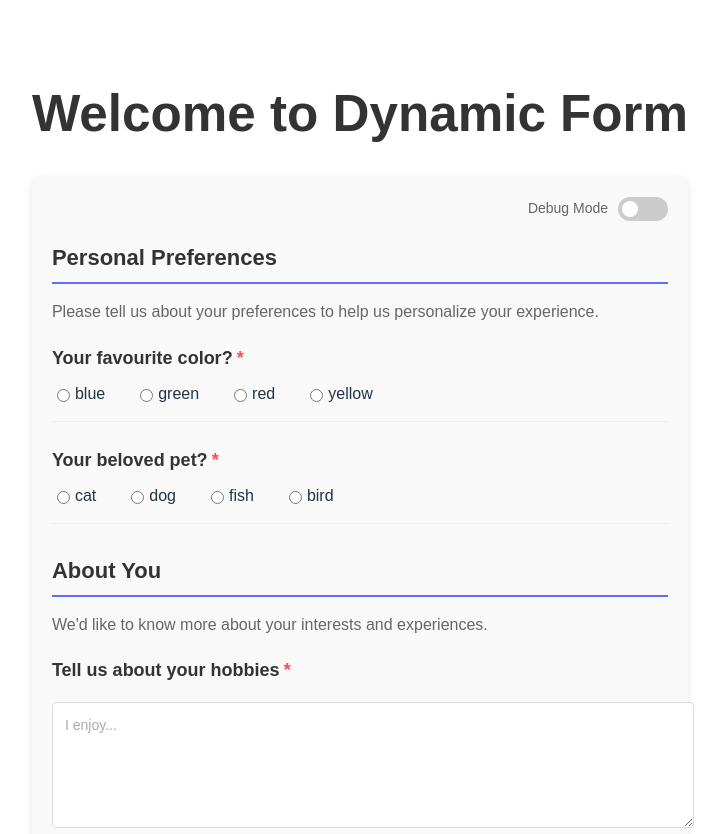
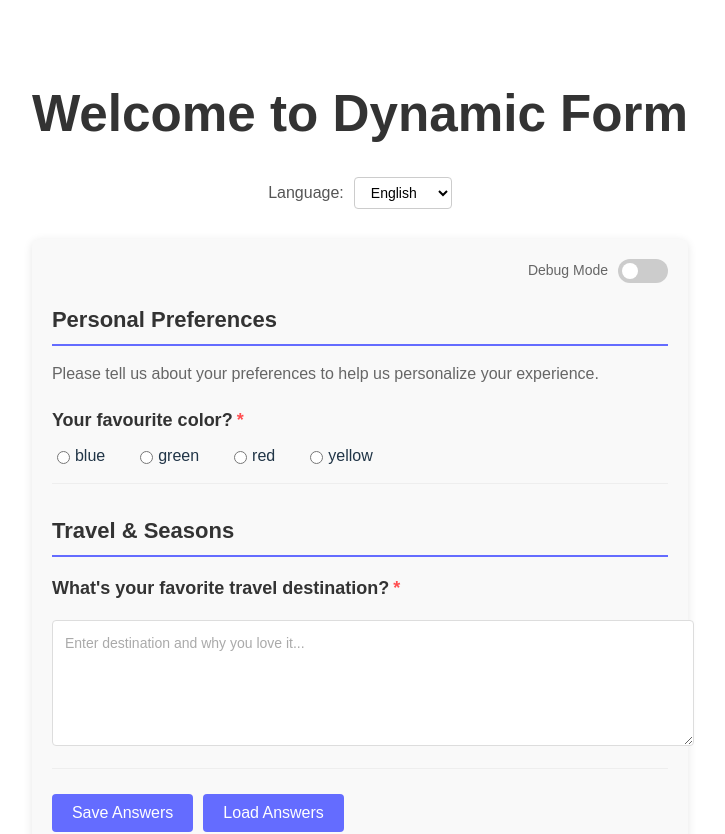
Before and after one commit to chtz/cursordemo_dynamicform, a React (Vite) app: page / in a window 1280 px wide. Shown: the top 834 px of the page, without its empty margins (280-1005 px from the left). Built offline with nearby package versions, Linux system fonts and the light colour scheme.

Commit message:
question and option identifiers

```diff
--- a/src/App.css
+++ b/src/App.css
@@ -370,3 +370,32 @@ footer {
 .form-paragraph p {
   margin: 0;
 }
+
+.language-selector {
+  display: flex;
+  align-items: center;
+  justify-content: center;
+  margin-top: 10px;
+  gap: 10px;
+}
+
+.language-selector label {
+  font-size: 16px;
+  color: #555;
+}
+
+.language-selector select {
+  padding: 6px 12px;
+  border: 1px solid #ccc;
+  border-radius: 4px;
+  font-size: 14px;
+  cursor: pointer;
+  background-color: white;
+  transition: border-color 0.3s;
+}
+
+.language-selector select:focus {
+  outline: none;
+  border-color: #646cff;
+  box-shadow: 0 0 0 3px rgba(100, 108, 255, 0.1);
+}
--- a/src/App.jsx
+++ b/src/App.jsx
@@ -3,68 +3,131 @@ import './App.css'
 import { saveAnswers, loadAnswers, saveQuestions, loadQuestions, clearAllStoredData } from './services/answerService'
 
 function App() {
-  // Define initial form items with different types
+  // Define initial form items with different types, language support, and identifiers
   const initialFormItems = [
     {
+      id: "section-preferences",
       type: "title",
-      content: "Personal Preferences"
+      content: {
+        en: "Personal Preferences",
+        de: "Persönliche Präferenzen"
+      }
     },
     {
+      id: "text-preferences-intro",
       type: "text",
-      content: "Please tell us about your preferences to help us personalize your experience."
+      content: {
+        en: "Please tell us about your preferences to help us personalize your experience.",
+        de: "Bitte teilen Sie uns Ihre Präferenzen mit, damit wir Ihr Erlebnis personalisieren können."
+      }
     },
     {
+      id: "q-color",
       type: "choice",
-      question: "Your favourite color?",
-      options: ["blue", "green", "red", "yellow"]
+      question: {
+        en: "Your favourite color?",
+        de: "Deine Lieblingsfarbe?"
+      },
+      options: [
+        { id: "color-blue", en: "blue", de: "blau" },
+        { id: "color-green", en: "green", de: "grün" },
+        { id: "color-red", en: "red", de: "rot" },
+        { id: "color-yellow", en: "yellow", de: "gelb" }
+      ]
     },
     {
-      type: "choice",
-      question: "Your beloved pet?",
-      options: ["cat", "dog", "fish", "bird"]
+      id: "section-travel",
+      type: "title",
+      content: {
+        en: "Travel & Seasons",
+        de: "Reisen & Jahreszeiten"
+      }
     },
     {
-      type: "title",
-      content: "About You"
+      id: "q-travel",
+      type: "text",
+      question: {
+        en: "What's your favorite travel destination?",
+        de: "Was ist dein Lieblings-Reiseziel?"
       },
-    {
-      type: "text",
-      content: "We'd like to know more about your interests and experiences."
-    },
-    {
-      type: "text",
-      question: "Tell us about your hobbies",
-      placeholder: "I enjoy..."
-    },
-    {
-      type: "title",
-      content: "Travel & Seasons"
-    },
-    {
-      type: "choice",
-      question: "Your preferred season?",
-      options: ["spring", "summer", "fall", "winter"]
-    },
-    {
-      type: "text",
-      question: "What's your favorite travel destination?",
-      placeholder: "Enter destination and why you love it..."
+      placeholder: {
+        en: "Enter destination and why you love it...",
+        de: "Geben Sie das Reiseziel ein und warum Sie es lieben..."
+      }
     }
   ];
 
+  // App state
   const [formItems, setFormItems] = useState(initialFormItems);
   const [questionsJson, setQuestionsJson] = useState('');
-
-  // State to store user's answers
-  const [userAnswers, setUserAnswers] = useState({});
+  const [userAnswers, setUserAnswers] = useState({ language: 'en', answers: {} });
   const [saveStatus, setSaveStatus] = useState('');
   const [questionsStatus, setQuestionsStatus] = useState('');
   const [debugMode, setDebugMode] = useState(false);
   const [jsonError, setJsonError] = useState('');
   const [validationErrors, setValidationErrors] = useState({});
+  const [language, setLanguage] = useState('en'); // Default language is English
 
   // Reference to the form element
   const formRef = useRef(null);
+
+  // Translations for UI elements
+  const uiTranslations = {
+    en: {
+      title: "Welcome to Dynamic Form",
+      debugMode: "Debug Mode",
+      formItems: "Form Items (Debug Mode)",
+      formatJson: "Format JSON",
+      saveQuestions: "Save Questions",
+      loadQuestions: "Load Questions",
+      resetAllData: "Reset All Data",
+      saveAnswers: "Save Answers",
+      loadAnswers: "Load Answers",
+      yourAnswers: "Your Answers (Debug Mode)",
+      required: "*",
+      answerRequired: "This question requires an answer",
+      pleaseAnswerAll: "Please answer all questions before saving",
+      savedSuccessfully: "Answers saved successfully",
+      loadedSuccessfully: "Answers loaded successfully",
+      noSavedAnswers: "No saved answers found",
+      errorSaving: "Error saving answers",
+      errorLoading: "Error loading answers",
+      questionsReset: "All data reset to default and cleared from storage",
+      answersCleared: "Answers have been cleared",
+      footer: "© 2024 Dynamic Form. All rights reserved.",
+      language: "Language"
+    },
+    de: {
+      title: "Willkommen beim dynamischen Formular",
+      debugMode: "Debug-Modus",
+      formItems: "Formularelemente (Debug-Modus)",
+      formatJson: "JSON formatieren",
+      saveQuestions: "Fragen speichern",
+      loadQuestions: "Fragen laden",
+      resetAllData: "Alle Daten zurücksetzen",
+      saveAnswers: "Antworten speichern",
+      loadAnswers: "Antworten laden",
+      yourAnswers: "Deine Antworten (Debug-Modus)",
+      required: "*",
+      answerRequired: "Diese Frage erfordert eine Antwort",
+      pleaseAnswerAll: "Bitte beantworte alle Fragen, bevor du speicherst",
+      savedSuccessfully: "Antworten erfolgreich gespeichert",
+      loadedSuccessfully: "Antworten erfolgreich geladen",
+      noSavedAnswers: "Keine gespeicherten Antworten gefunden",
+      errorSaving: "Fehler beim Speichern der Antworten",
+      errorLoading: "Fehler beim Laden der Antworten",
+      questionsReset: "Alle Daten auf Standardwerte zurückgesetzt und aus dem Speicher gelöscht",
+      answersCleared: "Antworten wurden gelöscht",
+      footer: "© 2024 Dynamisches Formular. Alle Rechte vorbehalten.",
+      language: "Sprache"
+    }
+  };
+
+  // Helper function to get text in current language
+  const getText = (textObj) => {
+    if (!textObj) return '';
+    return textObj[language] || textObj.en || '';
+  };
 
   // Load questions and answers from storage when component mounts
   useEffect(() => {
@@ -73,9 +136,9 @@ function App() {
         // Load questions
         const savedQuestions = await loadQuestions();
         if (savedQuestions) {
-          console.log('Loaded questions from localStorage:', savedQuestions);
+          console.log('Loaded questions from localStorage:', JSON.stringify(savedQuestions));
           setFormItems(savedQuestions);
-          setQuestionsStatus('Questions loaded successfully from localStorage');
+          setQuestionsStatus(getText(uiTranslations[language].loadedSuccessfully));
         } else {
           console.log('No saved questions found, using initial questions');
           // No saved questions, use initial questions
@@ -85,13 +148,21 @@ function App() {
         // Load answers
         const savedAnswers = await loadAnswers();
         if (savedAnswers) {
+          // Check if answers are in the new format (with language)
+          if (savedAnswers.language && savedAnswers.answers) {
             setUserAnswers(savedAnswers);
-          setSaveStatus('Answers loaded successfully');
+            // Set the language based on saved preference
+            setLanguage(savedAnswers.language);
+          } else {
+            // Handle legacy format (just answers object)
+            setUserAnswers({ language, answers: savedAnswers });
+          }
+          setSaveStatus(uiTranslations[language].loadedSuccessfully);
           setTimeout(() => setSaveStatus(''), 3000);
         }
       } catch (error) {
         console.error('Failed to load saved data:', error);
-        setQuestionsStatus('Error loading questions: ' + error.message);
+        setQuestionsStatus(`Error loading questions: ${error.message}`);
       }
     };
 
@@ -105,32 +176,60 @@ function App() {
     }
   }, [debugMode]);
 
+  // Handle language change
+  const handleLanguageChange = (e) => {
+    const newLanguage = e.target.value;
+    setLanguage(newLanguage);
+
+    // Update the language in the userAnswers object
+    setUserAnswers(prev => ({
+      ...prev,
+      language: newLanguage
+    }));
+
+    // Update status messages with new language
+    if (saveStatus) {
+      setSaveStatus(uiTranslations[newLanguage][saveStatus]);
+    }
+  };
+
+  // Find a question item by its ID
+  const findQuestionById = (questionId) => {
+    return formItems.find(item => item.id === questionId);
+  };
+
   // Handle choice/radio button change
-  const handleChoiceChange = (question, answer) => {
-    setUserAnswers({
-      ...userAnswers,
-      [question]: answer
-    });
+  const handleChoiceChange = (questionId, optionId) => {
+    setUserAnswers(prev => ({
+      ...prev,
+      answers: {
+        ...prev.answers,
+        [questionId]: optionId
+      }
+    }));
 
     // Clear validation error for this question when answered
-    if (validationErrors[question]) {
+    if (validationErrors[questionId]) {
       const newErrors = { ...validationErrors };
-      delete newErrors[question];
+      delete newErrors[questionId];
       setValidationErrors(newErrors);
     }
   };
 
   // Handle text input change
-  const handleTextChange = (question, value) => {
-    setUserAnswers({
-      ...userAnswers,
-      [question]: value
-    });
+  const handleTextChange = (questionId, value) => {
+    setUserAnswers(prev => ({
+      ...prev,
+      answers: {
+        ...prev.answers,
+        [questionId]: value
+      }
+    }));
 
     // Clear validation error for this question if it has content
-    if (value.trim() && validationErrors[question]) {
+    if (value.trim() && validationErrors[questionId]) {
       const newErrors = { ...validationErrors };
-      delete newErrors[question];
+      delete newErrors[questionId];
       setValidationErrors(newErrors);
     }
   };
@@ -146,11 +245,11 @@ function App() {
         return;
       }
 
-      const answer = userAnswers[item.question];
+      const answer = userAnswers.answers[item.id];
 
       // Check if answer exists and is not empty
       if (!answer || (typeof answer === 'string' && answer.trim() === '')) {
-        errors[item.question] = 'This question requires an answer';
+        errors[item.id] = uiTranslations[language].answerRequired;
         isValid = false;
       }
     });
@@ -166,7 +265,7 @@ function App() {
     if (validateForm()) {
       handleSaveAnswers();
     } else {
-      setSaveStatus('Please answer all questions before saving');
+      setSaveStatus(uiTranslations[language].pleaseAnswerAll);
       setTimeout(() => setSaveStatus(''), 3000);
 
       // Scroll to the first error if any
@@ -183,11 +282,12 @@ function App() {
   // Handle saving answers
   const handleSaveAnswers = async () => {
     try {
+      // Save both the answers and the current language
       await saveAnswers(userAnswers);
-      setSaveStatus('Answers saved successfully');
+      setSaveStatus(uiTranslations[language].savedSuccessfully);
       setTimeout(() => setSaveStatus(''), 3000);
     } catch (error) {
-      setSaveStatus('Error saving answers');
+      setSaveStatus(uiTranslations[language].errorSaving);
       setTimeout(() => setSaveStatus(''), 3000);
     }
   };
@@ -197,17 +297,25 @@ function App() {
     try {
       const savedAnswers = await loadAnswers();
       if (savedAnswers) {
+        // Check if answers are in the new format
+        if (savedAnswers.language && savedAnswers.answers) {
           setUserAnswers(savedAnswers);
-        setSaveStatus('Answers loaded successfully');
+          // Set the language based on saved preference
+          setLanguage(savedAnswers.language);
         } else {
-        setSaveStatus('No saved answers found');
+          // Handle legacy format
+          setUserAnswers({ language, answers: savedAnswers });
+        }
+        setSaveStatus(uiTranslations[language].loadedSuccessfully);
+      } else {
+        setSaveStatus(uiTranslations[language].noSavedAnswers);
       }
       setTimeout(() => setSaveStatus(''), 3000);
 
       // Clear validation errors when loading new answers
       setValidationErrors({});
     } catch (error) {
-      setSaveStatus('Error loading answers');
+      setSaveStatus(uiTranslations[language].errorLoading);
       setTimeout(() => setSaveStatus(''), 3000);
     }
   };
@@ -216,10 +324,10 @@ function App() {
   const handleSaveQuestions = async () => {
     try {
       await saveQuestions(formItems);
-      setQuestionsStatus('Questions saved successfully');
+      setQuestionsStatus(uiTranslations[language].savedSuccessfully);
       setTimeout(() => setQuestionsStatus(''), 3000);
     } catch (error) {
-      setQuestionsStatus('Error saving questions: ' + error.message);
+      setQuestionsStatus(`${uiTranslations[language].errorSaving}: ${error.message}`);
       setTimeout(() => setQuestionsStatus(''), 3000);
     }
   };
@@ -231,9 +339,9 @@ function App() {
       if (savedQuestions) {
         setFormItems(savedQuestions);
         setQuestionsJson(JSON.stringify(savedQuestions, null, 2));
-        setQuestionsStatus('Questions loaded successfully');
+        setQuestionsStatus(uiTranslations[language].loadedSuccessfully);
       } else {
-        setQuestionsStatus('No saved questions found, using initial questions');
+        setQuestionsStatus(uiTranslations[language].noSavedAnswers);
         setFormItems(initialFormItems);
         setQuestionsJson(JSON.stringify(initialFormItems, null, 2));
       }
@@ -242,7 +350,7 @@ function App() {
       // Reset validation errors when questions change
       setValidationErrors({});
     } catch (error) {
-      setQuestionsStatus('Error loading questions: ' + error.message);
+      setQuestionsStatus(`${uiTranslations[language].errorLoading}: ${error.message}`);
       setTimeout(() => setQuestionsStatus(''), 3000);
     }
   };
@@ -258,14 +366,14 @@ function App() {
       setQuestionsJson(JSON.stringify(initialFormItems, null, 2));
 
       // Reset answers
-      setUserAnswers({});
+      setUserAnswers({ language, answers: {} });
 
       // Clear validation errors
       setValidationErrors({});
 
       // Update status messages
-      setQuestionsStatus('All data reset to default and cleared from storage');
-      setSaveStatus('Answers have been cleared');
+      setQuestionsStatus(uiTranslations[language].questionsReset);
+      setSaveStatus(uiTranslations[language].answersCleared);
 
       // Clear status messages after delay
       setTimeout(() => {
@@ -273,7 +381,7 @@ function App() {
         setSaveStatus('');
       }, 3000);
     } catch (error) {
-      setQuestionsStatus('Error resetting data: ' + error.message);
+      setQuestionsStatus(`Error resetting data: ${error.message}`);
       setTimeout(() => setQuestionsStatus(''), 3000);
     }
   };
@@ -317,15 +425,21 @@ function App() {
     }
   };
 
+  // Find option object by its ID
+  const findOptionById = (item, optionId) => {
+    if (!item.options) return null;
+    return item.options.find(option => option.id === optionId);
+  };
+
   // Render a form item based on its type
   const renderFormItem = (item, index) => {
-    const hasError = item.question && validationErrors[item.question];
+    const hasError = validationErrors[item.id];
 
     switch (item.type) {
       case 'title':
         return (
           <div key={index} className="form-title">
-            <h2>{item.content}</h2>
+            <h2>{getText(item.content)}</h2>
           </div>
         );
 
@@ -336,29 +450,29 @@ function App() {
             <div
               key={index}
               className={`question-container ${hasError ? 'has-error' : ''}`}
-              data-question={item.question}
+              data-question={item.id}
             >
               <p className="question-label">
-                {item.question}
-                <span className="required-indicator">*</span>
+                {getText(item.question)}
+                <span className="required-indicator">{uiTranslations[language].required}</span>
               </p>
               <textarea
                 className="text-input"
-                placeholder={item.placeholder || "Enter your answer..."}
-                value={userAnswers[item.question] || ''}
-                onChange={(e) => handleTextChange(item.question, e.target.value)}
+                placeholder={getText(item.placeholder)}
+                value={userAnswers.answers[item.id] || ''}
+                onChange={(e) => handleTextChange(item.id, e.target.value)}
                 rows={4}
                 required
                 minLength={1}
               />
-              {hasError && <div className="validation-error">{validationErrors[item.question]}</div>}
+              {hasError && <div className="validation-error">{validationErrors[item.id]}</div>}
             </div>
           );
         } else {
           // If it only has content, it's a display paragraph
           return (
             <div key={index} className="form-paragraph">
-              <p>{item.content}</p>
+              <p>{getText(item.content)}</p>
             </div>
           );
         }
@@ -368,29 +482,34 @@ function App() {
           <div
             key={index}
             className={`question-container ${hasError ? 'has-error' : ''}`}
-            data-question={item.question}
+            data-question={item.id}
           >
             <p className="question-label">
-              {item.question}
-              <span className="required-indicator">*</span>
+              {getText(item.question)}
+              <span className="required-indicator">{uiTranslations[language].required}</span>
             </p>
             <div className="answer-options">
-              {item.options.map((option, optionIndex) => (
+              {item.options.map((option, optionIndex) => {
+                const optionValue = getText(option);
+                const optionId = option.id;
+
+                return (
                   <div key={optionIndex} className="radio-option">
                     <input
                       type="radio"
                       id={`q${index}-a${optionIndex}`}
                       name={`question-${index}`}
-                    value={option}
-                    checked={userAnswers[item.question] === option}
-                    onChange={() => handleChoiceChange(item.question, option)}
+                      value={optionId}
+                      checked={userAnswers.answers[item.id] === optionId}
+                      onChange={() => handleChoiceChange(item.id, optionId)}
                       required
                     />
-                  <label htmlFor={`q${index}-a${optionIndex}`}>{option}</label>
+                    <label htmlFor={`q${index}-a${optionIndex}`}>{optionValue}</label>
                   </div>
-              ))}
+                );
+              })}
             </div>
-            {hasError && <div className="validation-error">{validationErrors[item.question]}</div>}
+            {hasError && <div className="validation-error">{validationErrors[item.id]}</div>}
           </div>
         );
 
@@ -402,12 +521,23 @@ function App() {
   return (
     <div className="container">
       <header>
-        <h1>Welcome to Dynamic Form</h1>
+        <h1>{uiTranslations[language].title}</h1>
+        <div className="language-selector">
+          <label htmlFor="language-select">{uiTranslations[language].language}:</label>
+          <select
+            id="language-select"
+            value={language}
+            onChange={handleLanguageChange}
+          >
+            <option value="en">English</option>
+            <option value="de">Deutsch</option>
+          </select>
+        </div>
       </header>
       <main>
         <div className="debug-control">
           <label htmlFor="debug-toggle" className="debug-label">
-            Debug Mode
+            {uiTranslations[language].debugMode}
             <div className="toggle-switch">
               <input
                 type="checkbox"
@@ -422,12 +552,20 @@ function App() {
 
         {debugMode && (
           <div className="debug-editor">
-            <h2>Form Items (Debug Mode)</h2>
+            <h2>{uiTranslations[language].formItems}</h2>
             <div className="editor-controls">
-              <button type="button" className="secondary-button" onClick={formatJson}>Format JSON</button>
-              <button type="button" className="secondary-button" onClick={handleSaveQuestions}>Save Questions</button>
-              <button type="button" className="secondary-button" onClick={handleLoadQuestions}>Load Questions</button>
-              <button type="button" className="secondary-button danger-button" onClick={handleResetQuestions}>Reset All Data</button>
+              <button type="button" className="secondary-button" onClick={formatJson}>
+                {uiTranslations[language].formatJson}
+              </button>
+              <button type="button" className="secondary-button" onClick={handleSaveQuestions}>
+                {uiTranslations[language].saveQuestions}
+              </button>
+              <button type="button" className="secondary-button" onClick={handleLoadQuestions}>
+                {uiTranslations[language].loadQuestions}
+              </button>
+              <button type="button" className="secondary-button danger-button" onClick={handleResetQuestions}>
+                {uiTranslations[language].resetAllData}
+              </button>
             </div>
             <textarea
               className={`json-editor ${jsonError ? 'json-error' : ''}`}
@@ -444,22 +582,26 @@ function App() {
           {formItems.map((item, index) => renderFormItem(item, index))}
 
           <div className="button-group">
-            <button type="submit" className="primary-button">Save Answers</button>
-            <button type="button" className="primary-button" onClick={handleLoadAnswers}>Load Answers</button>
+            <button type="submit" className="primary-button">
+              {uiTranslations[language].saveAnswers}
+            </button>
+            <button type="button" className="primary-button" onClick={handleLoadAnswers}>
+              {uiTranslations[language].loadAnswers}
+            </button>
           </div>
 
           {saveStatus && <div className={`status-message ${saveStatus.includes('Please') ? 'error-status' : ''}`}>{saveStatus}</div>}
         </form>
 
-        {debugMode && Object.keys(userAnswers).length > 0 && (
+        {debugMode && Object.keys(userAnswers.answers).length > 0 && (
           <div className="results-container">
-            <h2>Your Answers (Debug Mode)</h2>
+            <h2>{uiTranslations[language].yourAnswers}</h2>
             <pre>{JSON.stringify(userAnswers, null, 2)}</pre>
           </div>
         )}
       </main>
       <footer>
-        <p>© 2024 Dynamic Form. All rights reserved.</p>
+        <p>{uiTranslations[language].footer}</p>
       </footer>
     </div>
   )
--- a/src/services/answerService.js
+++ b/src/services/answerService.js
@@ -14,7 +14,7 @@ export const saveAnswers = async (answers) => {
     // Store in localStorage for now
     localStorage.setItem(ANSWERS_STORAGE_KEY, JSON.stringify(answers));
 
-    console.log('Saving answers:', answers);
+    console.log('Saving answers:', JSON.stringify(answers));
 
     return answers;
 
```
Lines whose indentation alone changed are shown as unchanged.
